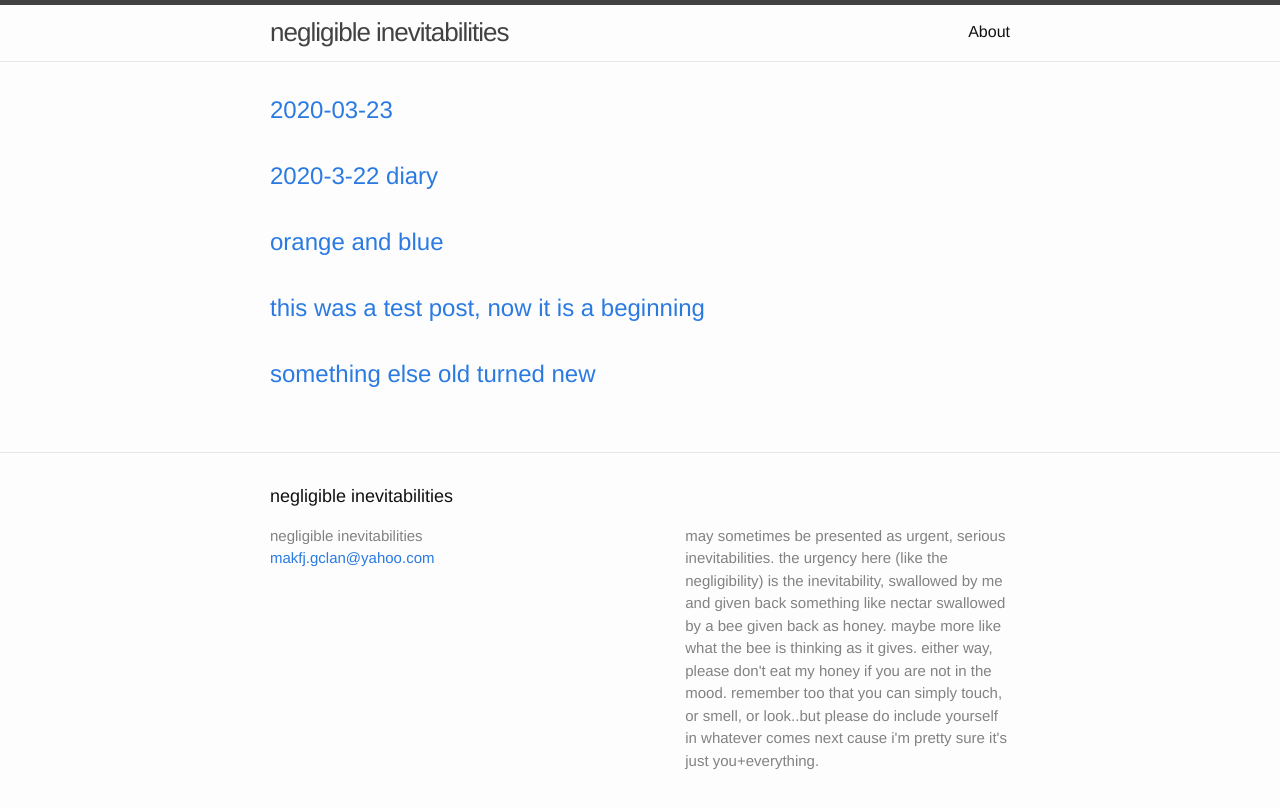
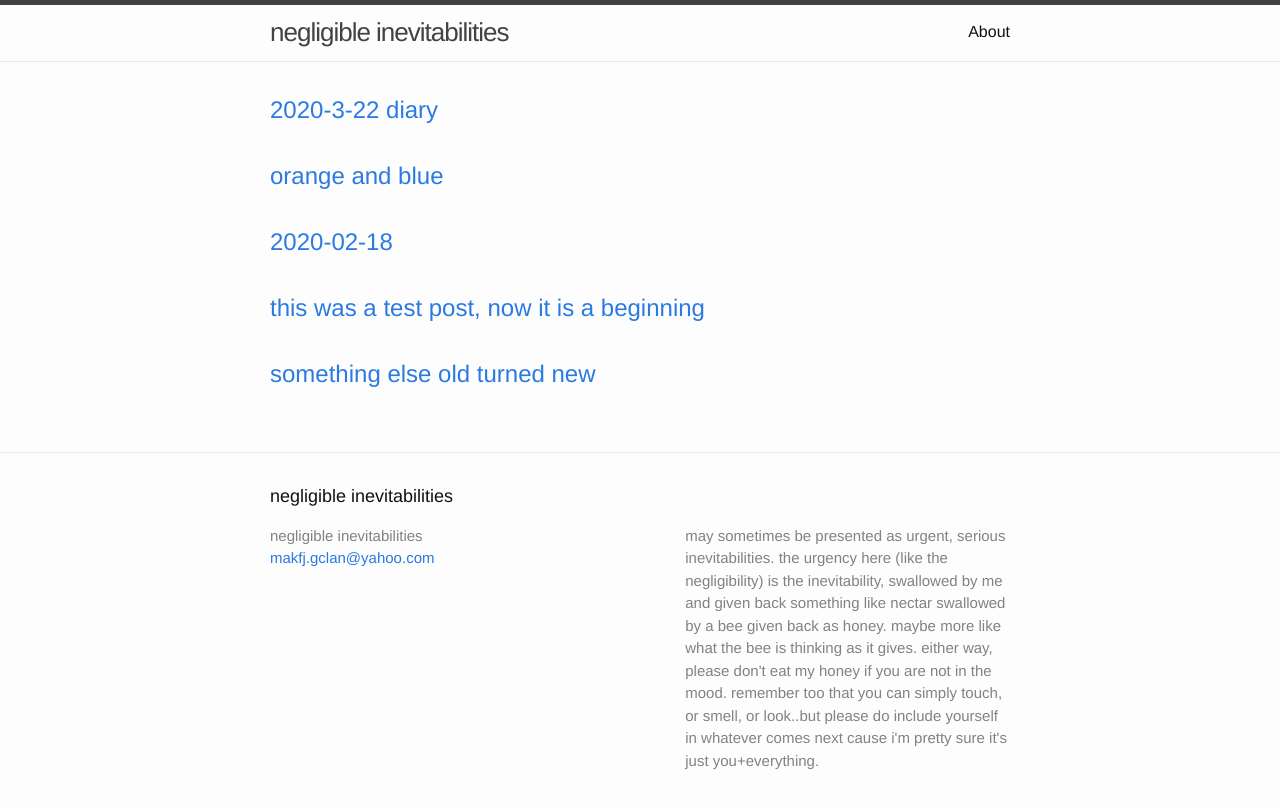
Before and after one commit to jamalgaddis/jamalgaddis.github.io, a Jekyll site: the page built from index.md, in a window 1280 px wide. Shown: the top 808 px of the page. Built offline with Jekyll 4.4.1, drawn with Linux system fonts in a browser that asks for light colours.

Commit message:
Update 2020-03-20-Fri3p.markdown

```diff
--- a/_posts/2020-03-20-Fri3p.markdown
+++ b/_posts/2020-03-20-Fri3p.markdown
@@ -1,7 +1,7 @@
 ---
 layout: post
-title:  "2020-03-23"
-date:   2020-03-23
+title:  "2020-02-18"
+date:   2020-02-18
 description: "getting started"
 categories: jekyll update
 ---
```
